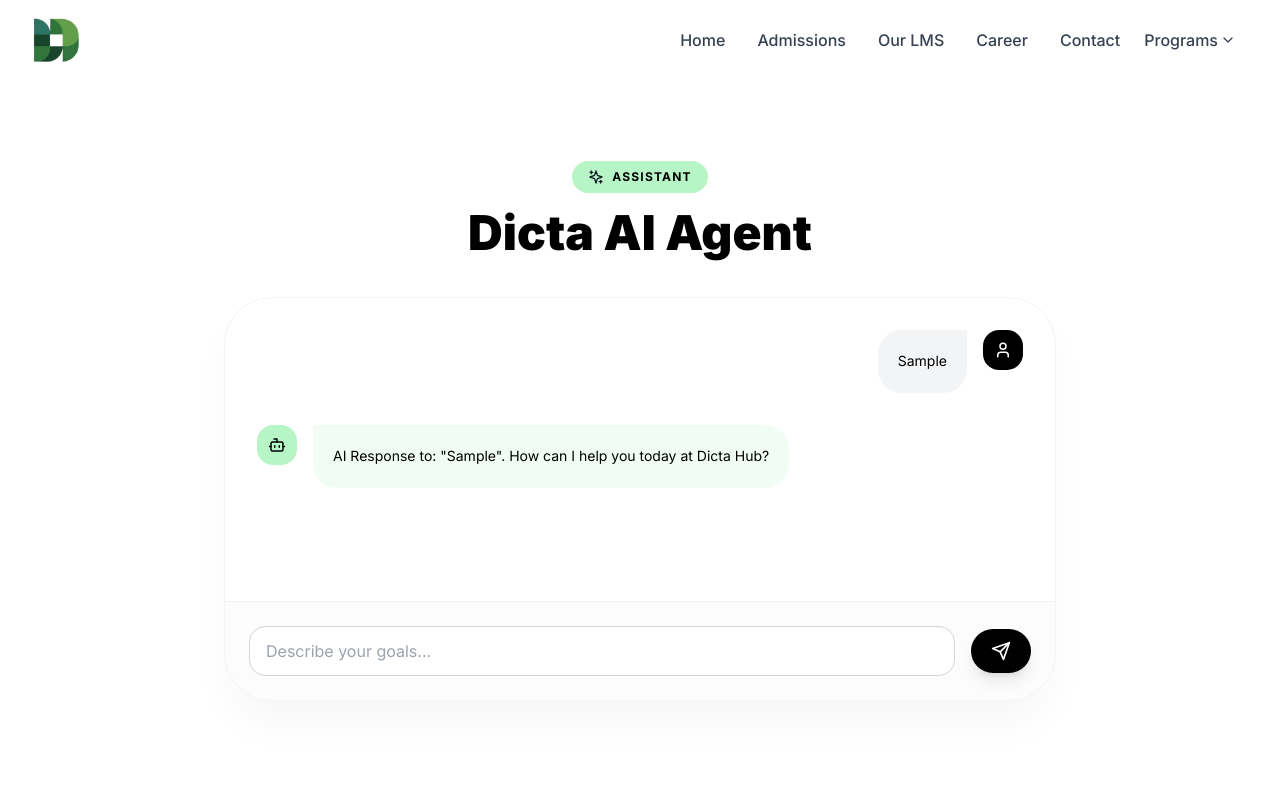
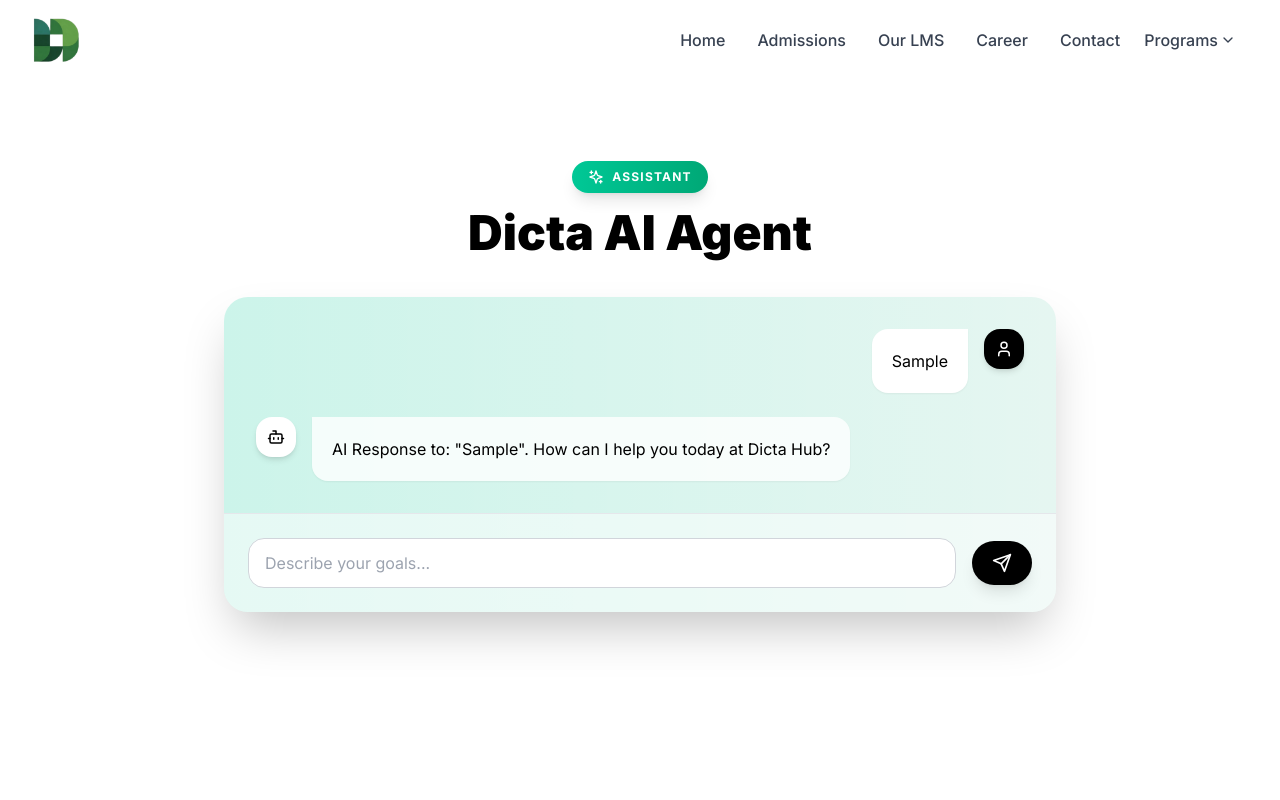
Before and after one commit to Stripe-Edge/DictaHub, a Next.js app: page /ai-agent in a window 1280 px wide. Both pictures are taken after typing "Sample" into the empty fields and a click on the button 1001 px from the left and 651 px from the top of the page. Shown: the top 800 px of the page. Built offline with nearby package versions, Linux system fonts and the light colour scheme.

Commit message:
Update page.tsx

```diff
--- a/app/ai-agent/page.tsx
+++ b/app/ai-agent/page.tsx
@@ -40,7 +40,7 @@ export default function AIAgentPage() {
       initial={{ opacity: 0 }}
       animate={{ opacity: 1 }}
       transition={{ duration: 0.5, ease: easeOut }}
-      className="max-w-4xl mx-auto py-20 px-8 h-[calc(100vh-100px)] flex flex-col"
+      className="max-w-4xl mx-auto py-20 px-4 sm:px-6 md:px-8 flex flex-col"
     >
       {/* Header */}
       <div className="text-center mb-10">
@@ -48,17 +48,17 @@ export default function AIAgentPage() {
           initial={{ scale: 0.8 }}
           animate={{ scale: 1 }}
           transition={{ duration: 0.5, ease: easeOut }}
-          className="inline-flex items-center gap-2 bg-mint px-4 py-2 rounded-full mb-4"
+          className="inline-flex items-center gap-2 bg-gradient-to-r from-[#00c896] to-[#00a876] px-4 py-2 rounded-full mb-4 shadow-lg"
         >
-          <Sparkles size={16} />
-          <span className="text-xs font-bold tracking-widest uppercase text-black">Assistant</span>
+          <Sparkles size={16} className="text-white" />
+          <span className="text-xs font-bold tracking-widest uppercase text-white">Assistant</span>
         </motion.div>
         <h1 className="text-4xl md:text-5xl font-black text-black">Dicta AI Agent</h1>
       </div>
 
-      {/* Chat container */}
-      <div className="flex-1 bg-white shadow-2xl shadow-black/5 border border-gray-100 rounded-[3rem] overflow-hidden flex flex-col">
-        <div className="flex-1 overflow-y-auto p-8 space-y-8 scroll-smooth">
+      {/* Gradient card container */}
+      <div className="flex-1 bg-gradient-to-r from-[#00c896]/20 to-[#00a876]/10 rounded-3xl shadow-2xl overflow-hidden flex flex-col hover:shadow-3xl transition-shadow duration-300">
+        <div className="flex-1 overflow-y-auto p-6 md:p-8 space-y-6 scroll-smooth">
           <AnimatePresence mode="popLayout">
             {messages.length === 0 ? (
               <motion.div
@@ -67,10 +67,10 @@ export default function AIAgentPage() {
                 exit={{ opacity: 0 }}
                 className="h-full flex flex-col items-center justify-center text-center p-12"
               >
-                <div className="w-20 h-20 bg-gray-50 rounded-3xl flex items-center justify-center mb-6">
+                <div className="w-20 h-20 bg-white rounded-3xl flex items-center justify-center mb-6 shadow-lg">
                   <Bot size={40} className="text-gray-300" />
                 </div>
-                <p className="text-gray-400 max-w-xs">
+                <p className="text-gray-500 max-w-xs">
                   Ask me anything about Dicta Hub courses, admissions, or tech in general!
                 </p>
               </motion.div>
@@ -84,21 +84,22 @@ export default function AIAgentPage() {
                   className={`flex items-start gap-4 ${msg.role === 'user' ? 'flex-row-reverse' : ''}`}
                 >
                   <div
-                    className={`w-10 h-10 rounded-2xl flex items-center justify-center flex-shrink-0 ${
-                      msg.role === 'user' ? 'bg-black text-white' : 'bg-mint text-black'
+                    className={`w-10 h-10 rounded-2xl flex items-center justify-center flex-shrink-0 shadow-md ${
+                      msg.role === 'user' ? 'bg-black text-white' : 'bg-white text-black'
                     }`}
                   >
                     {msg.role === 'user' ? <User size={18} /> : <Bot size={18} />}
                   </div>
-                  <div
-                    className={`max-w-[80%] p-5 rounded-3xl ${
+                  <motion.div
+                    whileHover={{ scale: 1.03 }}
+                    className={`max-w-[80%] p-4 md:p-5 rounded-2xl shadow-sm ${
                       msg.role === 'user'
-                        ? 'bg-gray-100 rounded-tr-none text-black'
-                        : 'bg-mint/20 rounded-tl-none text-black'
+                        ? 'bg-white text-black rounded-tr-none'
+                        : 'bg-white/80 text-black rounded-tl-none'
                     }`}
                   >
-                    <p className="text-sm leading-relaxed">{msg.text}</p>
-                  </div>
+                    <p className="text-sm md:text-base leading-relaxed">{msg.text}</p>
+                  </motion.div>
                 </motion.div>
               ))
             )}
@@ -111,10 +112,10 @@ export default function AIAgentPage() {
               transition={{ duration: 0.3 }}
               className="flex items-start gap-4"
             >
-              <div className="w-10 h-10 rounded-2xl bg-mint text-black flex items-center justify-center animate-pulse">
+              <div className="w-10 h-10 rounded-2xl bg-white text-black flex items-center justify-center animate-pulse shadow-md">
                 <Bot size={18} />
               </div>
-              <div className="bg-mint/10 p-5 rounded-3xl rounded-tl-none">
+              <div className="bg-white/80 p-4 rounded-2xl rounded-tl-none shadow-sm">
                 <div className="flex gap-1">
                   <div className="w-1.5 h-1.5 bg-black rounded-full animate-bounce"></div>
                   <div className="w-1.5 h-1.5 bg-black rounded-full animate-bounce delay-200"></div>
@@ -126,7 +127,10 @@ export default function AIAgentPage() {
         </div>
 
         {/* Input form */}
-        <form onSubmit={handleSubmit} className="p-6 bg-gray-50/50 border-t border-gray-100 flex items-center gap-4">
+        <form
+          onSubmit={handleSubmit}
+          className="p-4 md:p-6 bg-white/50 border-t border-gray-200 flex items-center gap-4"
+        >
           <Input
             value={prompt}
             onChange={e => setPrompt(e.target.value)}
```
